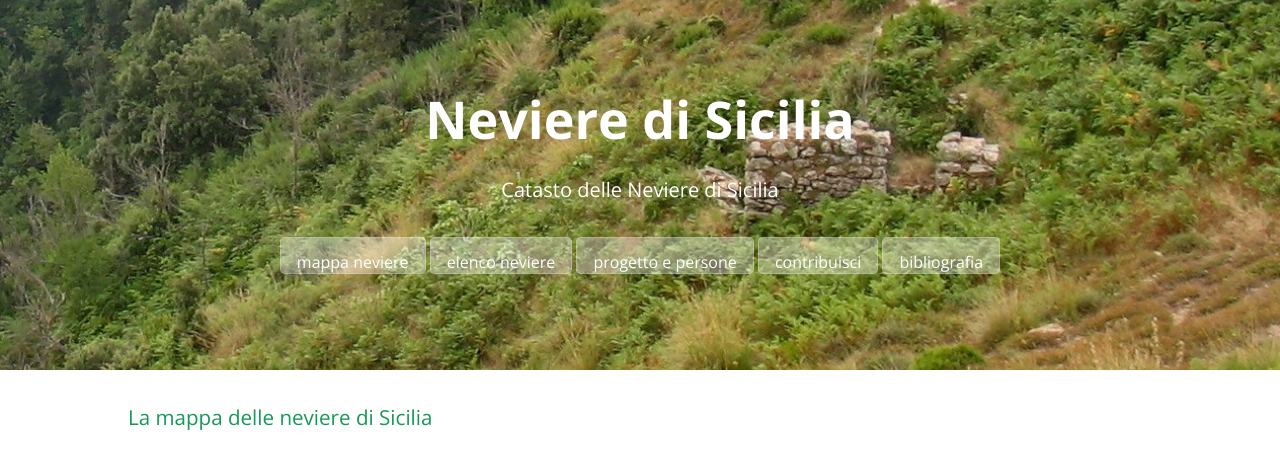
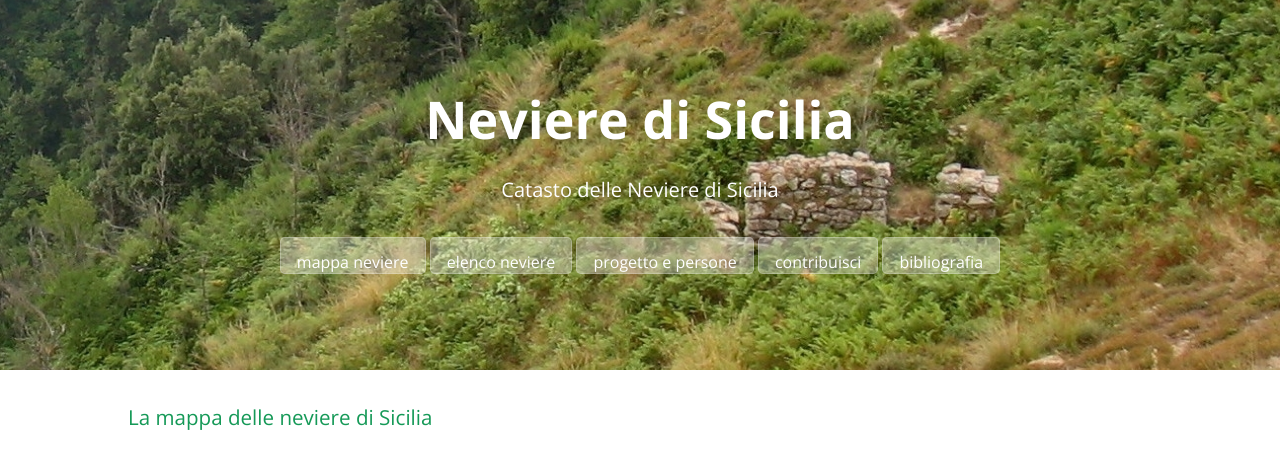
Before and after one commit to NeviereDiSicilia/nevieredisicilia.github.io, a Jekyll site: the page built from index.html, in a window 1280 px wide. Shown: the top 475 px of the page. Built offline with Jekyll 4.4.1, drawn with Linux system fonts in a browser that asks for light colours; grey boxes are pictures that could not be loaded.

Commit message:
Update cayman.css

```diff
--- a/css/cayman.css
+++ b/css/cayman.css
@@ -145,7 +145,7 @@
   .btn + .btn { margin-top: 1rem; margin-left: 0; } }
 
 /*.page-header { color: #fff; text-align: center; background-color: #159957; background-image: linear-gradient(120deg, #155799, #159957); }*/
-.page-header { color: #ffffff; text-align: center; background-color: transparent; background-image: url("/images/neviera_monte_fossa_neve_h500.jpg"); background-repeat: no-repeat; background-position: center; background-size: cover; background-attachment: fixed; */ box-sizing: border-box; }
+.page-header { color: #ffffff; text-align: center; background-color: transparent; background-image: url("/images/neviera_monte_fossa_neve_h400.jpg"); background-repeat: no-repeat; background-position: center; background-size: cover; background-attachment: fixed; */ box-sizing: border-box; }
 @media screen and (min-width: 64em) { .page-header { padding: 5rem 6rem; } }
 @media screen and (min-width: 42em) and (max-width: 64em) { .page-header { padding: 3rem 4rem; } }
 @media screen and (max-width: 42em) { .page-header { padding: 2rem 1rem; } }
```
